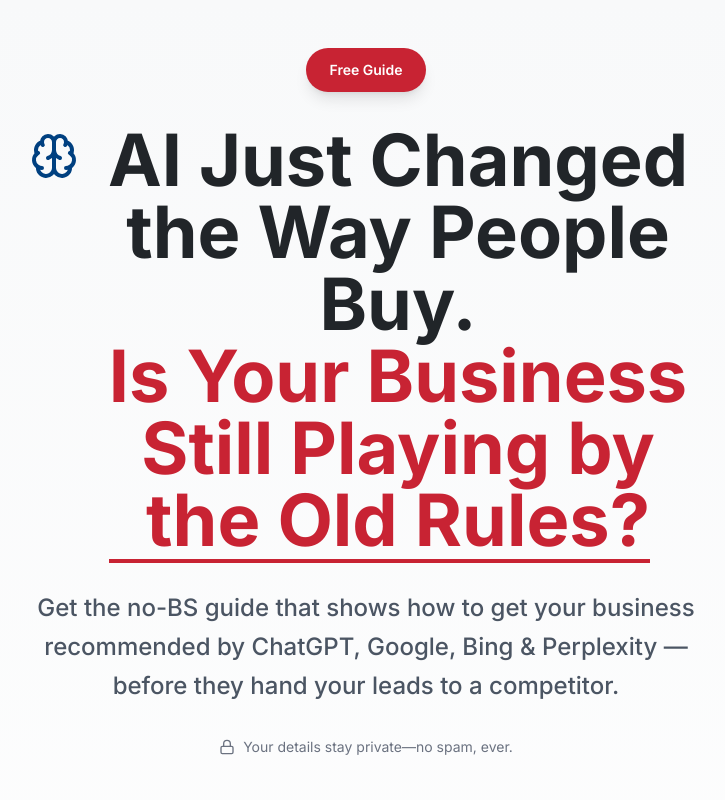
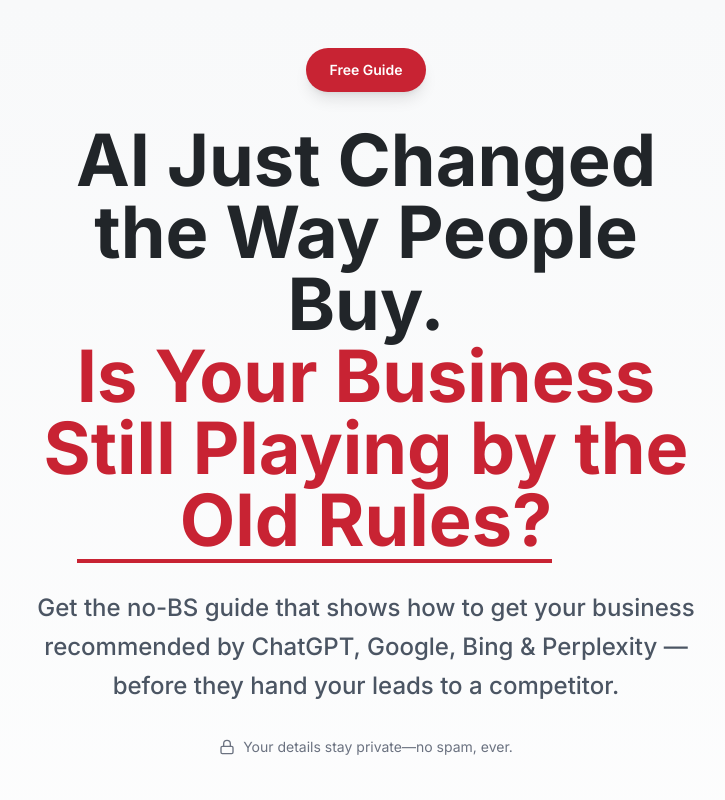
Before and after one commit to melnyresults/melnyresultswebsite2, a React (Vite) app: page /generative-engine-optimization-guide in a window 1280 px wide. Shown: the top 800 px of the page, without its empty margins (274-999 px from the left). Built offline with nearby package versions, Linux system fonts and the light colour scheme.

Commit message:
Remove Brain Icon and Center Headline

```diff
--- a/src/components/GenerativeEngineOptimizationPage.tsx
+++ b/src/components/GenerativeEngineOptimizationPage.tsx
@@ -1,6 +1,6 @@
 import React, { useState } from 'react';
 import { Link, useNavigate } from 'react-router-dom';
-import { CheckCircle, Lock, Download, Brain } from 'lucide-react';
+import { CheckCircle, Lock, Download } from 'lucide-react';
 import { saveMarketingSubmission } from '../lib/localStorage';
 
 const GenerativeEngineOptimizationPage: React.FC = () => {
@@ -88,20 +88,13 @@ const GenerativeEngineOptimizationPage: React.FC = () => {
             </div>
 
             {/* Enhanced Main Headline with AI Icon */}
-            <div className="flex items-start justify-center gap-4 mb-8">
-              <div className="flex-shrink-0 mt-2">
-                <Brain className="w-12 h-12 text-primary-blue" />
-              </div>
-              <div className="flex-1">
-                <h1 className="text-5xl md:text-6xl lg:text-7xl font-bold text-gray-900 leading-tight">
+            <h1 className="text-5xl md:text-6xl lg:text-7xl font-bold text-gray-900 leading-tight mb-8">
               AI Just Changed the Way People Buy.<br />
               <span className="text-primary-red relative">
                 Is Your Business Still Playing by the Old Rules?
                 <div className="absolute bottom-0 left-0 w-full h-1 bg-primary-red mt-2"></div>
               </span>
             </h1>
-              </div>
-            </div>
 
             {/* Enhanced Subheadline */}
             <p className="text-2xl text-gray-600 leading-relaxed mb-8 max-w-3xl mx-auto font-medium">
```
Lines whose indentation alone changed are shown as unchanged.
